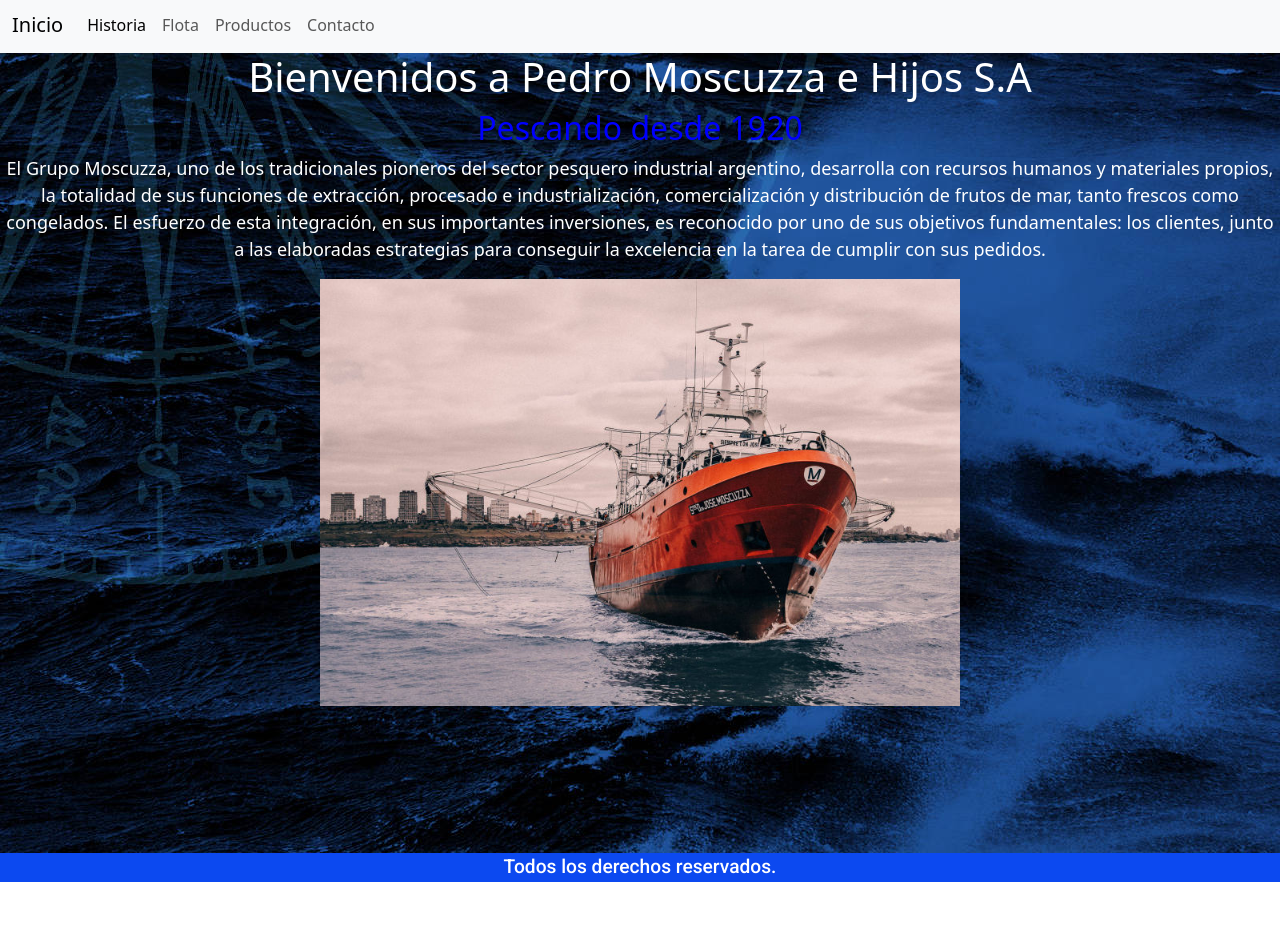
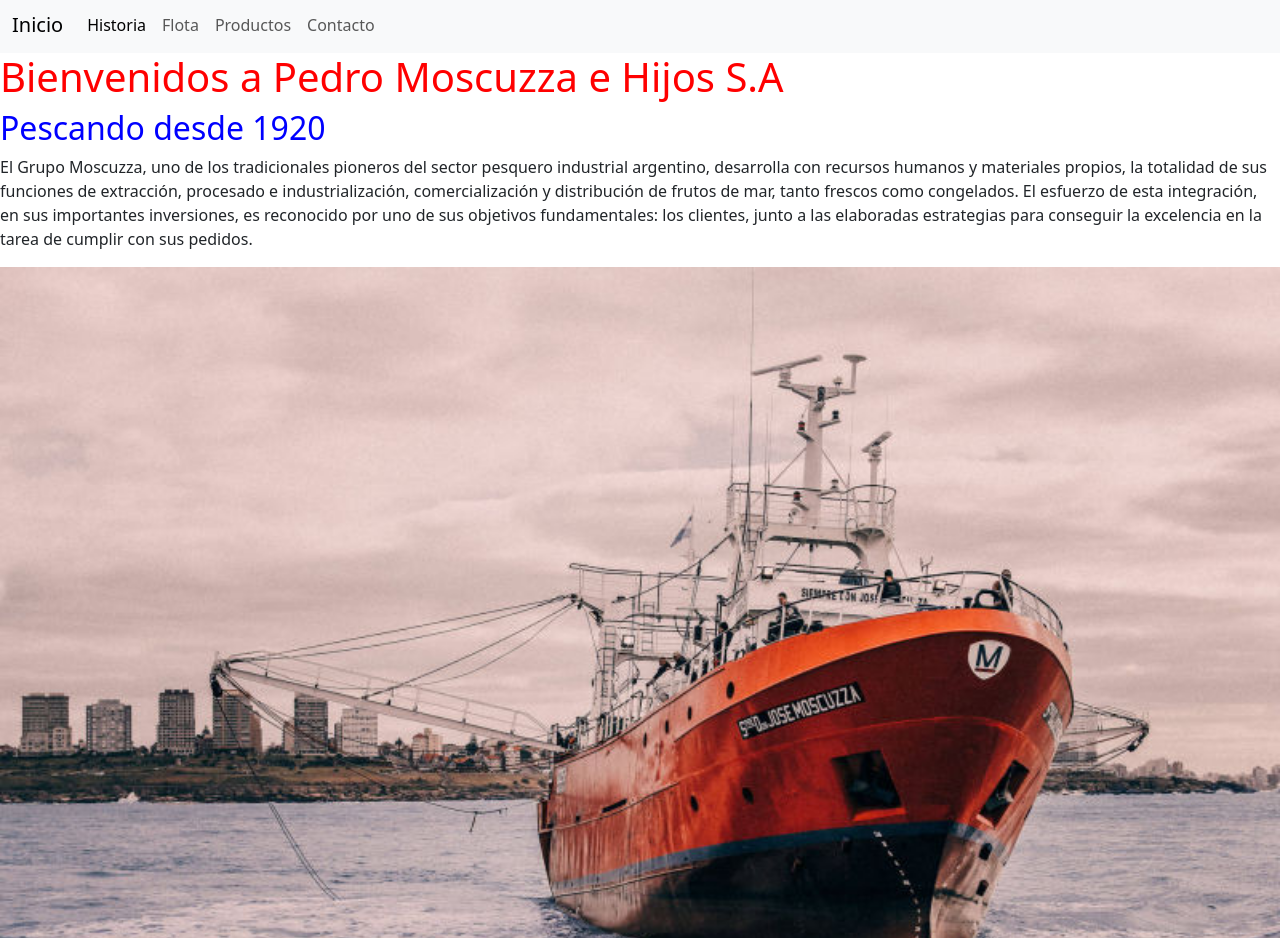
Before and after one commit to juanipijuan/proyectoentrega, a plain HTML site: page index.html in a window 1280 px wide. Shown: the part 174-1112 px from the top of the page. Before the commit the page ends 1072 px from the top, so only its background shows below. Drawn offline with nearby package versions, Linux system fonts and the light colour scheme.

Commit message:
ultima modificacion

```diff
--- a/index.html
+++ b/index.html
@@ -68,7 +68,7 @@
 
     </main>
 
-    <footer class="footer texto">
+    <footer>
         <div>
             <p>Todos los derechos reservados.</p>
         </div>
--- /dev/null
+++ b/scss/base/_lista.scss
@@ -0,0 +1 @@
+$tamanioPantalla: 320px, 600px, 900px;
--- /dev/null
+++ b/scss/base/_variables.scss
@@ -0,0 +1,3 @@
+$colorh1: rgb(255, 0, 0);
+$colorh2: rgb(0, 0, 255);
+$colorfooter: rgb(0, 0, 255);
--- /dev/null
+++ b/scss/components/_body.scss
@@ -0,0 +1,30 @@
+h1{
+    color: ($colorh1);
+}
+
+h2{
+    color: ($colorh2);
+}
+
+.contenedor{
+    display: flex;
+    justify-content: center;
+}
+
+@media only screen and (min-width: nth($tamanioPantalla,1)){
+    .imagen{
+        width: 50vh;
+    }
+}
+
+@media only screen and (min-width: nth($tamanioPantalla,2)){
+    .imagen{
+        width: 80vh;
+    }
+}
+
+@media only screen and (min-width: nth($tamanioPantalla,3)){
+    .imagen{
+        width: 100%;
+    }
+}
--- /dev/null
+++ b/scss/components/_footer.scss
@@ -0,0 +1,7 @@
+footer {
+    background-color:($colorfooter);
+    color: white;
+    padding: 20px;
+    text-align: center;
+    text-decoration: underline;
+}
--- /dev/null
+++ b/scss/styles.scss
@@ -0,0 +1,5 @@
+@import "./base/lista";
+@import "./base/variables";
+@import "./components/body";
+@import "./components/main";
+@import "./components/footer";
```
Also changed, not shown: css/styles.css, scss/components/_main.scss (added), 2 other files.
